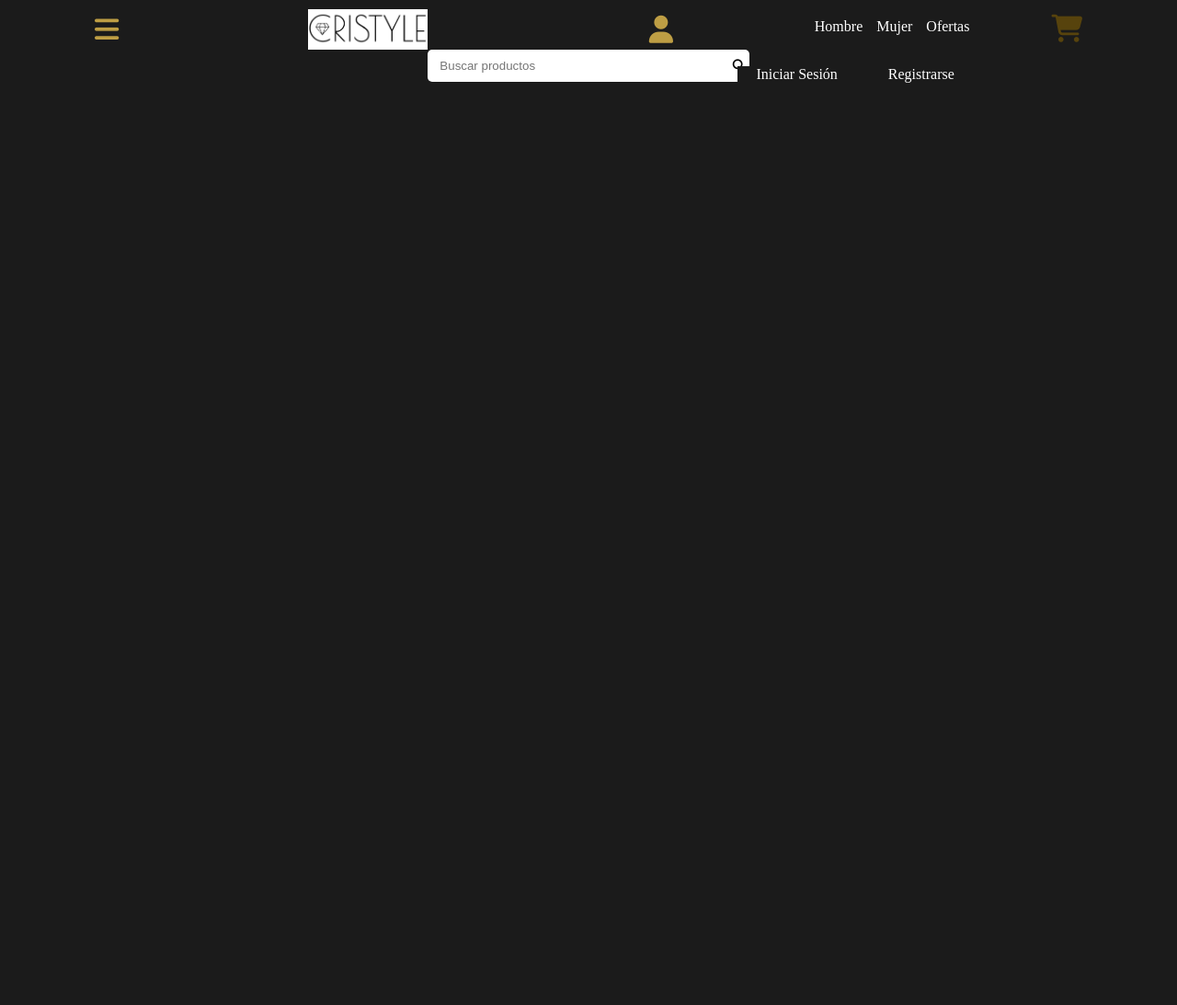
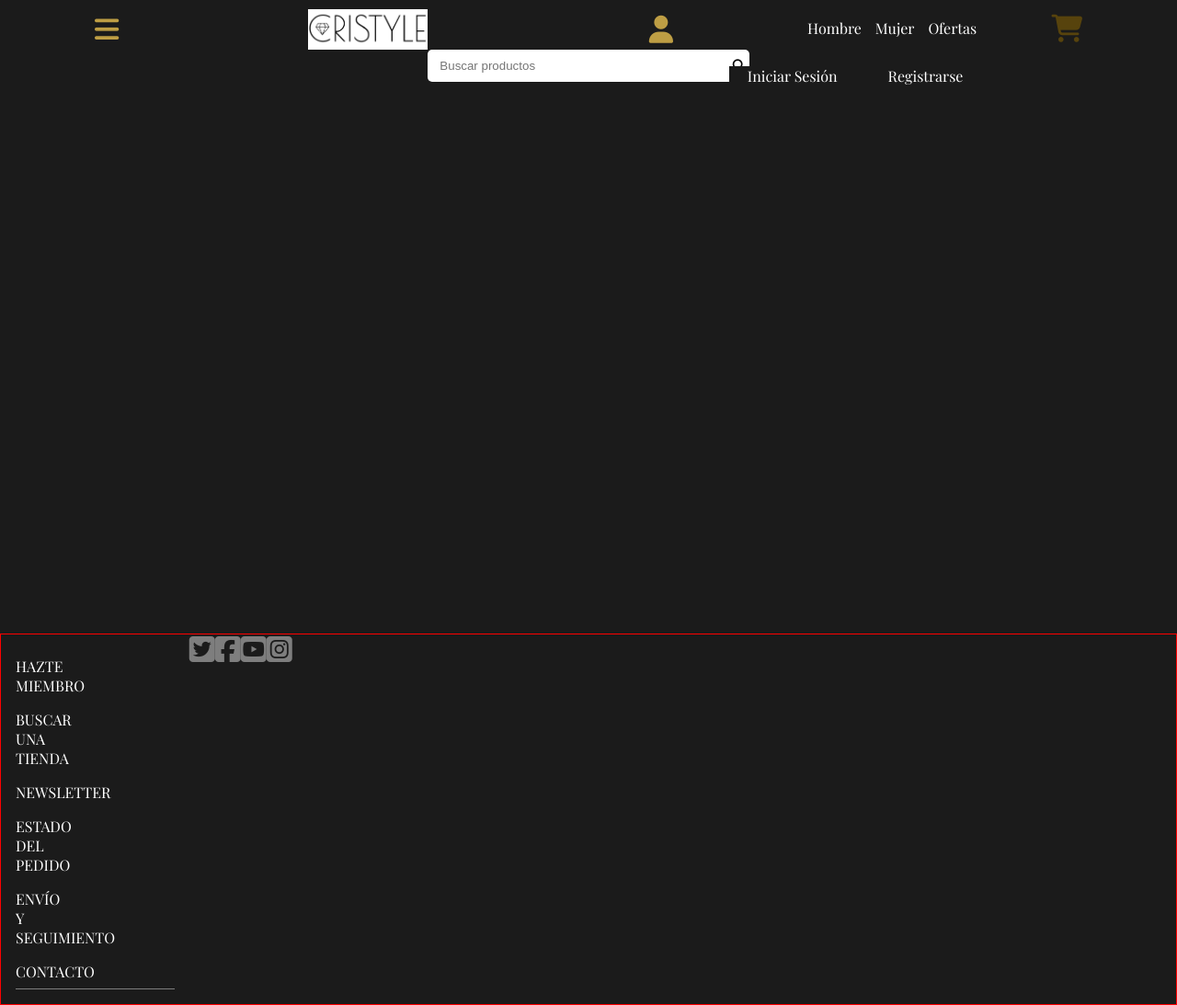
Before and after one commit to dogui7/grupo_1_cristyle, a Node server app: page / in a window 1280 px wide. Shown: the whole page at 92% size. Before the commit the page ends 90 px from the top, so only its background shows below. Run offline with Node 20, Linux system fonts and the light colour scheme; some libraries are stand-ins or nearby versions.

Commit message:
comienzo en footer

```diff
--- a/cristyle/public/css/general/footer.css
+++ b/cristyle/public/css/general/footer.css
@@ -1 +1,50 @@
 /**** Footer *****/
+
+/*-----------------------------------------MOBILE-------------------------------------------------*/
+
+footer{
+    position: relative;
+    margin-top: 600px; /*Temporal hasta que creemos el main*/
+    border: red 1px solid;
+    text-transform: uppercase;
+}
+
+.footer{
+    display: flex;
+    flex-direction: column;
+}
+
+.footer-links{
+    color: #ffffff;
+    margin: 1rem;
+    border-bottom: 1px #7e7e7e solid;
+}
+
+.footer-links div p{
+    padding: 0.5rem 0;
+}
+
+.social-media{
+    color: #7e7e7e;
+    font-size: 2rem;
+    display: flex;
+    justify-content: space-around;
+    margin-bottom: 1rem;
+}
+
+/*-----------------------------------------TABLET-------------------------------------------------*/
+
+@media (min-width: 361px){
+
+    .footer-links div{
+        width: 33%
+    }
+}
+
+/*-----------------------------------------DESKTOP-------------------------------------------------*/
+
+@media (min-width: 992px){
+    .footer{
+        flex-direction: row;
+    }
+}
--- a/cristyle/public/css/general/header.css
+++ b/cristyle/public/css/general/header.css
@@ -9,6 +9,8 @@
 /*
     PD: Usemos estos comentarios en el codigo, tanto HTML como CSS para comunicarnos
 */
+
+/*-----------------------------------------MOBILE-------------------------------------------------*/
 
 .main-header {
     background-color: #1b1b1b;
@@ -28,7 +30,6 @@
 
 .img-logo{
     width: 130px;
-
 }
 
 .user i{
@@ -56,7 +57,7 @@
     margin: auto;
     margin-top: 10px;
     background-color: white;
-    width: 350px;
+    width: 350px; /* Ojo que al hacer esto si la resolucion es menor a 350px se rompe el sitio. Preferible ponerlo en % o en vw*/
     border-radius: 5px;
 }
 
@@ -77,7 +78,7 @@
     outline: none;
 }
 
-/* -----------------------------------------DESKTOP-------------------------------------------------*/
+/*-----------------------------------------DESKTOP-------------------------------------------------*/
 
 @media (min-width: 992px) {
 
@@ -87,7 +88,6 @@
     margin: auto;
     width: 350px;
     border-radius: 5px;
-
 }
 
 .search-bar input {
@@ -95,7 +95,6 @@
     margin:auto;
     outline: none;
     width: 320px;
-
 }
 
 .icono-barrabusqueda {
--- a/cristyle/public/css/general/normalize.css
+++ b/cristyle/public/css/general/normalize.css
@@ -5,6 +5,10 @@
     margin: 0;
     padding: 0;
     background-color: #1b1b1b;
+}
+
+body{
+    font-family: 'Playfair Display', sans-serif;
 }
 
 a{
--- a/cristyle/views/index.html
+++ b/cristyle/views/index.html
@@ -112,11 +112,40 @@
             </div>
 
         </main>
+
         <footer>
-
+            <section class="footer">
+                <section class="footer-links">
+                    <div>
+                        <p>Hazte miembro</p>
+                    </div>
+                    <div>
+                        <p>Buscar una tienda</p>
+                    </div>
+                    <div>
+                        <p>Newsletter</p>
+                    </div>
+                    <div>
+                        <p>Estado del pedido</p>
+                    </div>
+                    <div>
+                        <p>Envío y seguimiento</p>
+                    </div>
+                    <div>
+                        <p>Contacto</p>
+                    </div>
+                </section>
+                <section class="social-media">
+                    <i class="fab fa-twitter-square"></i>
+                    <i class="fab fa-facebook-square"></i>
+                    <i class="fab fa-youtube-square"></i>
+                    <i class="fab fa-instagram-square"></i>
+                </section>
+            </section>
         </footer>
     </div>
 
 </body>
+<!-- FontAwesome -->
 <script src="https://kit.fontawesome.com/613ba21445.js" crossorigin="anonymous"></script>
 </html>
```
